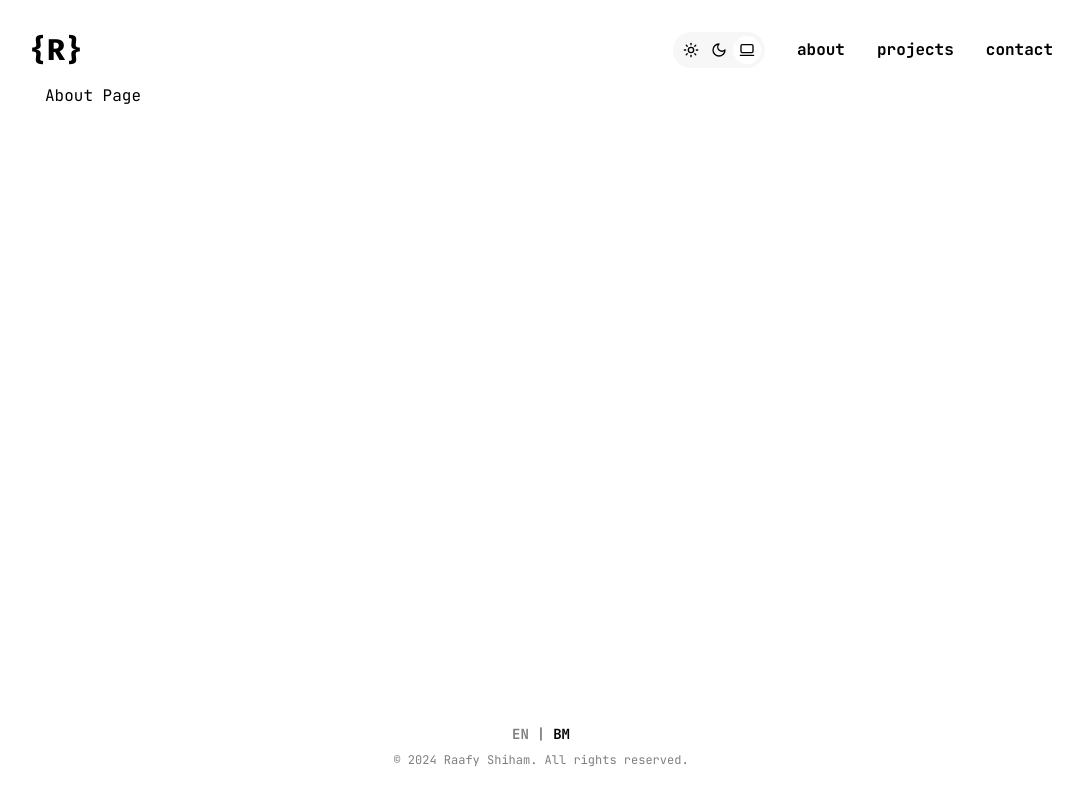
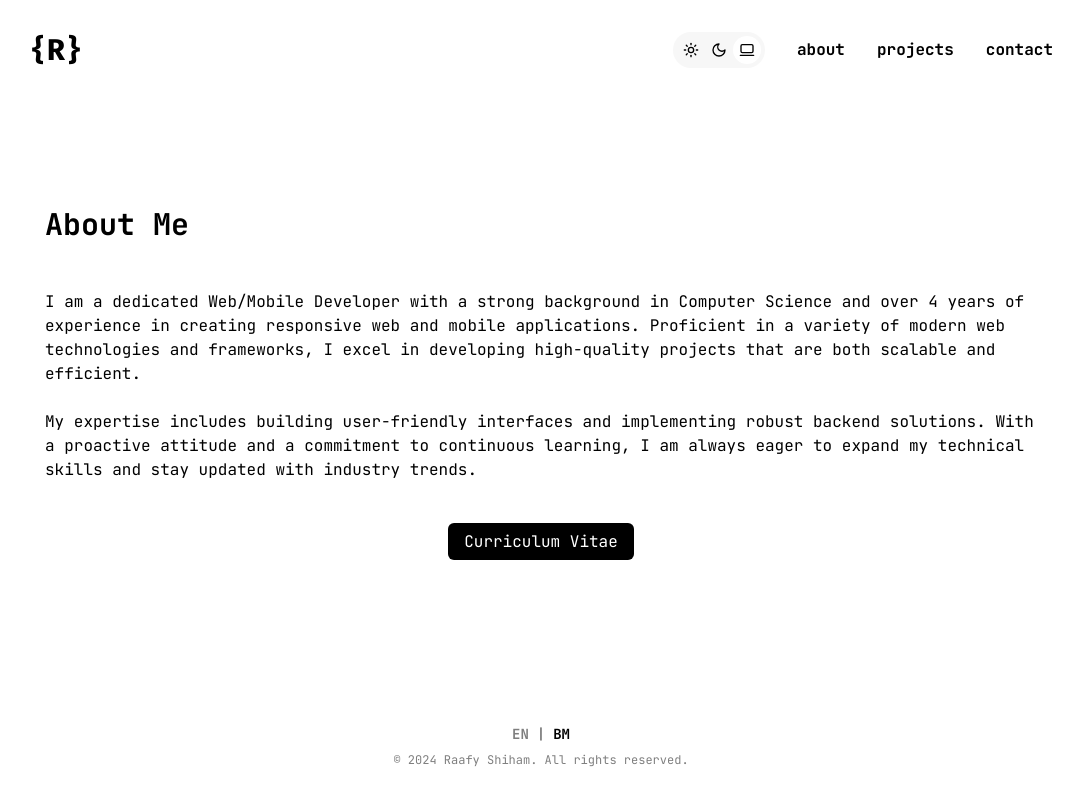
Before and after one commit to raafy/raafy.dev, a Next.js app: page /en/about in a window 1280 px wide. Shown: the whole page, without its empty margins (99-1182 px from the left). Built offline with nearby package versions, Linux system fonts and the light colour scheme.

Commit message:
feat: about me updated

```diff
--- a/src/app/[locale]/about/page.tsx
+++ b/src/app/[locale]/about/page.tsx
@@ -1,7 +1,19 @@
+import AboutMe from "@/components/about-me";
+import { getTranslations, unstable_setRequestLocale } from "next-intl/server";
+
+export async function generateMetadata({
+  params: { locale },
+}: {
+  params: { locale: string };
+}) {
+  unstable_setRequestLocale(locale);
+  const t = await getTranslations({ locale, namespace: "AboutPage" });
+
+  return {
+    title: t("title"),
+  };
+}
+
 export default function AboutPage() {
-  return (
-    <div>
-      <p>About Page</p>
-    </div>
-  );
+  return <AboutMe />;
 }
--- a/src/app/[locale]/layout.tsx
+++ b/src/app/[locale]/layout.tsx
@@ -59,7 +59,7 @@ export default async function LocaleLayout({
           <ThemeProvider attribute="class">
             <div className="flex w-full max-w-screen-lg flex-grow flex-col">
               <Header />
-              <main className="flex flex-grow flex-col p-4 font-jetbrains">
+              <main className="flex flex-grow flex-col px-4 py-8 font-jetbrains">
                 {children}
               </main>
               <Footer locale={locale} />
--- a/src/app/[locale]/page.tsx
+++ b/src/app/[locale]/page.tsx
@@ -1,11 +1,21 @@
 import Greeting from "@/components/greeting";
 import ProfilePicture from "@/components/profile-picture";
+import { getTranslations, unstable_setRequestLocale } from "next-intl/server";
 
-interface HomePageProps {
+export async function generateMetadata({
+  params: { locale },
+}: {
   params: { locale: string };
+}) {
+  unstable_setRequestLocale(locale);
+  const t = await getTranslations({ locale, namespace: "HomePage" });
+
+  return {
+    title: t("title"),
+  };
 }
 
-export default function HomePage({ params: { locale } }: HomePageProps) {
+export default function HomePage() {
   return (
     <div className="flex flex-grow flex-col items-center justify-center gap-8 md:flex-row">
       <ProfilePicture />
--- /dev/null
+++ b/src/components/about-me.tsx
@@ -0,0 +1,52 @@
+"use client";
+
+import { motion } from "framer-motion";
+import { Metadata } from "next";
+import { useTranslations } from "next-intl";
+
+export function generateStaticMetadataMetadata() {}
+
+export default function AboutMe() {
+  const t = useTranslations("AboutPage");
+
+  return (
+    <div className="flex flex-grow flex-col items-center justify-center gap-y-6">
+      <motion.h2
+        initial={{ opacity: 0, y: 30 }}
+        animate={{ opacity: 1, y: 0 }}
+        transition={{ duration: 1 }}
+        className="mb-6 w-full text-2xl font-bold md:text-3xl"
+      >
+        {t("heading")}
+      </motion.h2>
+      <motion.p
+        initial={{ opacity: 0, y: 30 }}
+        animate={{ opacity: 1, y: 0 }}
+        transition={{ duration: 1, delay: 1 }}
+      >
+        {t("content1")}
+      </motion.p>
+      <motion.p
+        initial={{ opacity: 0, y: 30 }}
+        animate={{ opacity: 1, y: 0 }}
+        transition={{ duration: 1, delay: 2 }}
+      >
+        {t("content2")}
+      </motion.p>
+      <motion.div
+        initial={{ opacity: 0, y: 30 }}
+        animate={{ opacity: 1, y: 0 }}
+        transition={{ duration: 1, delay: 3 }}
+        className="mt-6"
+      >
+        <a
+          href="/docs/CV.pdf"
+          target="_blank"
+          className="rounded-md bg-[#000000] px-4 py-2 text-[#ffffff] hover:opacity-80 dark:bg-[#ffffff] dark:text-[#000000]"
+        >
+          Curriculum Vitae
+        </a>
+      </motion.div>
+    </div>
+  );
+}
--- a/src/components/footer.tsx
+++ b/src/components/footer.tsx
@@ -8,7 +8,7 @@ export default function Footer({ locale }: { locale: string }) {
   const t = useTranslations("Footer");
 
   return (
-    <footer className="flex select-none flex-col items-center gap-y-2">
+    <footer className="mt-8 flex select-none flex-col items-center gap-y-2">
       <LocaleSwitcher />
       <p className="text-center font-jetbrains text-xs opacity-50">
         &copy; {currentYear} {t("copyright")}
--- a/src/components/header.tsx
+++ b/src/components/header.tsx
@@ -49,12 +49,12 @@ export default function Header() {
         </div>
       </header>
       <motion.div
-        className={clsx("relative md:hidden")}
+        className={clsx("relative z-50 md:hidden")}
         initial={{ opacity: 0, scale: 0.5 }}
         animate={menuOpen ? "open" : "closed"}
         variants={menu}
       >
-        <nav className="absolute mt-4 flex w-full flex-col items-center gap-y-2 rounded-xl bg-[#ffffff] p-6 font-jetbrains text-[#000000] drop-shadow dark:bg-[#ffffff] dark:text-[#000000]">
+        <nav className="absolute mt-4 flex w-full flex-col items-center gap-y-2 rounded-xl bg-[#ffffff] p-6 font-jetbrains font-bold text-[#000000] drop-shadow dark:bg-[#ffffff] dark:text-[#000000]">
           <Link
             href={"/about"}
             className="hover:opacity-80"
--- a/src/messages/en.json
+++ b/src/messages/en.json
@@ -18,7 +18,10 @@
     "welcome": "and welcome to my digital space."
   },
   "AboutPage": {
-    "title": "raafy.dev - About"
+    "title": "raafy.dev - About",
+    "heading": "About Me",
+    "content1": "I am a dedicated Web/Mobile Developer with a strong background in Computer Science and over 4 years of experience in creating responsive web and mobile applications. Proficient in a variety of modern web technologies and frameworks, I excel in developing high-quality projects that are both scalable and efficient.",
+    "content2": "My expertise includes building user-friendly interfaces and implementing robust backend solutions. With a proactive attitude and a commitment to continuous learning, I am always eager to expand my technical skills and stay updated with industry trends."
   },
   "ProjectsPage": {
     "title": "raafy.dev - Projects"
--- a/src/messages/ms.json
+++ b/src/messages/ms.json
@@ -18,7 +18,10 @@
     "welcome": "selamat datang ke ruang digital saya."
   },
   "AboutPage": {
-    "title": "raafy.dev - Tentang Saya"
+    "title": "raafy.dev - Tentang Saya",
+    "heading": "Tentang Saya",
+    "content1": "Saya seorang Pembangun Web/Mobile (Web/Mobile Developer) yang mahir dengan pengetahuan laman web dan latar belakang yang luas dalam Sains Komputer. Kini, saya mempunyai pengalaman melebihi tiga tahun dalam mencipta web responsif (responsive web) dan aplikasi mudah alih (mobile applications). Kemahiran saya dalam pelbagai teknologi dan rangka kerja laman sesawang moden,  selain fasih dan cekap dalam pembangunan projek berkualiti tinggi yang berskala.",
+    "content2": "Kepakaran saya juga termasuk membina halaman laman sesawang yang mesra pengguna (user-friendly interface) dan melaksanakan penyelesaian bahagian belakang (backend) yang mantap. Dengan sikap proaktif dan komitmen terhadap pembelajaran berterusan, saya sentiasa sedia untuk mengembangkan kemahiran teknikal saya dan peka dengan trend industri yang terkini."
   },
   "ProjectsPage": {
     "title": "raafy.dev - Projek"
```
Also changed, not shown: 1 other file (tests, documents, lock files or other folders).
